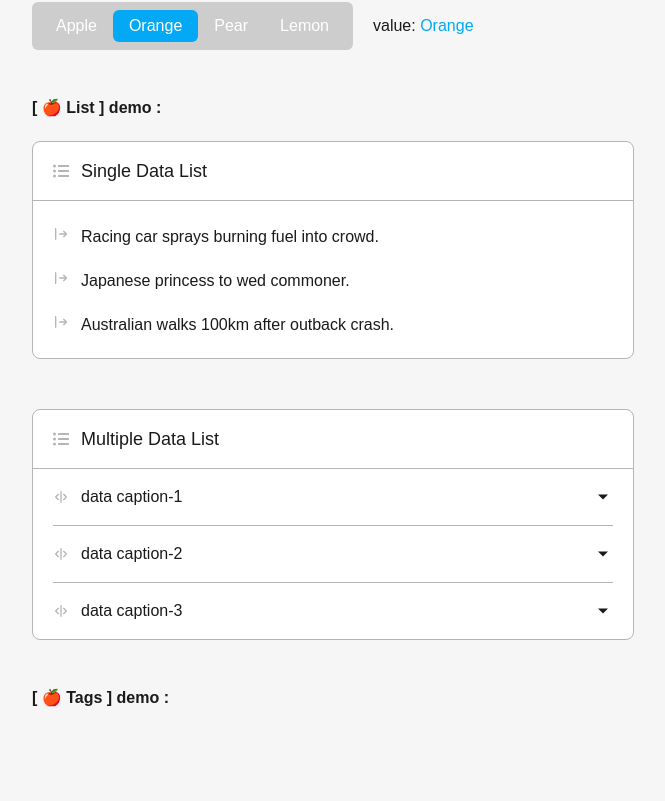
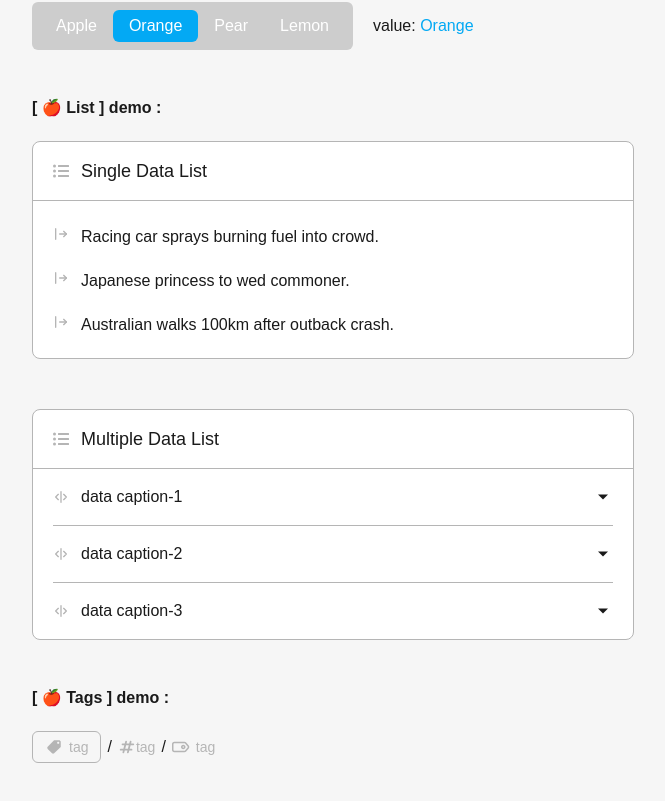
Before and after one commit to steve19890707/UI-Components, a React (Create React App) app: page / in a window 1280 px wide. Shown: the part 1169-1970 px from the top of the page, without its empty margins (18-683 px from the left). Built offline with nearby package versions, Linux system fonts and the light colour scheme.

Commit message:
[update] tags

```diff
--- a/src/UI-components/Tags.js
+++ b/src/UI-components/Tags.js
@@ -1,26 +1,120 @@
 import { noop } from "lodash";
-import { useState, useEffect } from "react";
+import { useState } from "react";
 import styled from "styled-components";
 import { themes } from "../theme-style";
-// import { randomMakeId } from "../tools";
+import { IoMdPricetag } from "react-icons/io";
+import { HiHashtag } from "react-icons/hi";
+import { CgTag } from "react-icons/cg";
 
-const StyledTags = styled.div``;
+const StyledTags = styled.div`
+  .svg-react-icons {
+    width: 18px;
+    height: 18px;
+    fill: ${({ props }) =>
+      props.status ? props.themeColor.main : props.themeColor.border};
+    color: ${({ props }) =>
+      props.status ? props.themeColor.main : props.themeColor.border};
+    transition: 0.2s;
+  }
+  .tag-value {
+    font-size: 14px;
+    color: ${({ props }) =>
+      props.status ? props.themeColor.main : props.themeColor.border};
+    transition: 0.2s;
+  }
+`;
+
+const StyledDefaultTag = styled.div`
+  display: flex;
+  align-items: center;
+  padding: 6px 12px;
+  border-radius: 6px;
+  border: 1px solid
+    ${({ props }) =>
+      props.status ? props.themeColor.main : props.themeColor.border};
+  transition: 0.2s;
+  cursor: pointer;
+  .svg-react-icons {
+    margin-right: 6px;
+  }
+`;
+
+const StyledHashTag = styled.div`
+  display: flex;
+  align-items: center;
+  cursor: pointer;
+`;
+
+const StyledHorizontal = styled.div`
+  display: flex;
+  align-items: center;
+  .svg-react-icons {
+    margin-right: 6px;
+  }
+  cursor: pointer;
+`;
+
+const FatchTagType = ({
+  type = "defalut",
+  theme = "light",
+  status = false,
+  value = "",
+}) => {
+  switch (type) {
+    case "hashtag":
+      return (
+        <StyledHashTag>
+          <HiHashtag className="svg-react-icons" />
+          <div className="tag-value">{value}</div>
+        </StyledHashTag>
+      );
+    case "horizontal":
+      return (
+        <StyledHorizontal>
+          <CgTag className="svg-react-icons" />
+          <div className="tag-value">{value}</div>
+        </StyledHorizontal>
+      );
+    default:
+      return (
+        <StyledDefaultTag
+          props={{
+            themeColor: themes[theme] || themes,
+            status: status,
+          }}
+        >
+          <IoMdPricetag className="svg-react-icons" />
+          <div className="tag-value">{value}</div>
+        </StyledDefaultTag>
+      );
+  }
+};
 
 export const Tags = ({
   theme = "light",
-  type = "a",
+  type = "defalut",
   value = "tag",
   selected = false,
   onClick = noop,
 }) => {
-  const [selected, setSelected] = useState(selected);
+  const [selectedStatus, setSelectedStatus] = useState(selected);
   return (
     <StyledTags
       props={{
         themeColor: themes[theme] || themes,
+        status: selectedStatus,
+      }}
+      onClick={() => {
+        setSelectedStatus((prev) => !prev);
+        onClick(!selectedStatus);
       }}
     >
-      <div>{value}</div>
+      <FatchTagType
+        type={type}
+        theme={theme}
+        status={selectedStatus}
+        value={value}
+      />
     </StyledTags>
   );
 };
--- a/src/components/App.js
+++ b/src/components/App.js
@@ -10,6 +10,7 @@ import { Input } from "../UI-components/Input";
 import { DatePicker } from "../UI-components/DatePicker";
 import { Tab } from "../UI-components/Tab";
 import { List } from "../UI-components/List";
+import { Tags } from "../UI-components/Tags";
 
 const GlobalStyle = createGlobalStyle`
   body {
@@ -24,95 +25,104 @@ const GlobalStyle = createGlobalStyle`
 `;
 const StyledApp = styled.div`
   @keyframes blurIn {
-    0% { filter: blur(1rem); }
-    100% { filter: blur(0); }
+    0% {
+      filter: blur(1rem);
+    }
+    100% {
+      filter: blur(0);
+    }
   }
   .app-content {
-    box-sizing:border-box ;
-    padding:50px;
+    box-sizing: border-box;
+    padding: 50px;
   }
   .app-title {
     position: relative;
-    width:100% ;
-    background-color:#0f0b08 ;
+    width: 100%;
+    background-color: #0f0b08;
     height: 120px;
-    overflow:hidden ;
+    overflow: hidden;
   }
   .app-title .banner {
-    opacity:.8 ;
+    opacity: 0.8;
     position: absolute;
-    top:50% ;
-    left:50% ;
-    transform: translate(-50%,-50%);
-    width:500px;
-    height:100%;
-    background-image: ${({devEnv})=> `url(".${devEnv ? '/UI-Components' : ''}/imgs/banner.jpg")`};
-    background-position:center -50px;
-    background-size:500px ;
-    z-index:1 ;
+    top: 50%;
+    left: 50%;
+    transform: translate(-50%, -50%);
+    width: 500px;
+    height: 100%;
+    background-image: ${({ devEnv }) =>
+      `url(".${devEnv ? "/UI-Components" : ""}/imgs/banner.jpg")`};
+    background-position: center -50px;
+    background-size: 500px;
+    z-index: 1;
     animation: blurIn 1s;
   }
   .app-title span {
     position: absolute;
-    bottom:10% ;
-    left:50% ;
-    transform: translate(-50%,0%);
-    font-size:14px ;
-    color:#fff ;
-    text-shadow:0 0 5px rgba(0,0,0,0.6) ;
-    z-index:2 ;
+    bottom: 10%;
+    left: 50%;
+    transform: translate(-50%, 0%);
+    font-size: 14px;
+    color: #fff;
+    text-shadow: 0 0 5px rgba(0, 0, 0, 0.6);
+    z-index: 2;
   }
   .app-caption {
-    font-size:16px;
-    font-weight:bold ;
-    margin-bottom:25px ;
+    font-size: 16px;
+    font-weight: bold;
+    margin-bottom: 25px;
   }
   .theme-btns {
-    display:flex ;
-    align-items:center ;
-    margin-bottom:25px ;
+    display: flex;
+    align-items: center;
+    margin-bottom: 25px;
     button {
       border-radius: 50px;
-      padding:8px 16px;
-      border:0 ;
-      font-size:16px;
-      box-shadow: 0 0 5px rgba(0,0,0,0.3);
+      padding: 8px 16px;
+      border: 0;
+      font-size: 16px;
+      box-shadow: 0 0 5px rgba(0, 0, 0, 0.3);
       cursor: pointer;
     }
-    button:nth-child(1){
+    button:nth-child(1) {
       background-color: ${themes.light.bottom};
       color: ${themes.light.color};
       margin-right: 12px;
     }
-    button:nth-child(2){
+    button:nth-child(2) {
       background-color: ${themes.dark.bottom};
       color: ${themes.dark.color};
       margin-right: 12px;
     }
   }
   .demo-compnent {
-    display:flex ;
-    align-items:center ;
+    display: flex;
+    align-items: center;
     margin-bottom: 50px;
   }
   .compnent-value {
-    font-size:16px;
-    margin-left:20px;
+    font-size: 16px;
+    margin-left: 20px;
     span {
       color: ${({ theme }) => themes[theme].main};
     }
   }
+  .demo-seprate {
+    padding: 0 6px;
+  }
 `;
 export const App = () => {
-  const devEnv = process.env.NODE_ENV === 'development';
-  const [theme, setTheme] = useState('light')
-  const [dropInputDemoVal, setDropInputDemoVal] = useState('');
-  const [buttonDemoVal, setButtonDemoVal] = useState('');
+  const devEnv = process.env.NODE_ENV === "development";
+  const [theme, setTheme] = useState("light");
+  const [dropInputDemoVal, setDropInputDemoVal] = useState("");
+  const [buttonDemoVal, setButtonDemoVal] = useState("");
   const [switchDemoVal, setSwitchDemoVal] = useState(false);
-  const [inputDemoVal, setInputDemoVal] = useState('');
-  const [datePickerDemoVal, setDatePickerDemoVal] = useState('YYYY/MM/DD');
-  const [tabDemoVal, setTabDemoVal] = useState('Orange');
-  return <StyledApp theme={theme} devEnv={devEnv}>
+  const [inputDemoVal, setInputDemoVal] = useState("");
+  const [datePickerDemoVal, setDatePickerDemoVal] = useState("YYYY/MM/DD");
+  const [tabDemoVal, setTabDemoVal] = useState("Orange");
+  return (
+    <StyledApp theme={theme} devEnv={devEnv}>
       <GlobalStyle theme={theme} />
       <div className="app-title">
         <span>ADAM UI</span>
@@ -120,34 +130,47 @@ export const App = () => {
       </div>
       <div className="app-content">
         <div className="theme-btns">
-        <button onClick={() => setTheme('light')}>light</button>
-        <button onClick={() => setTheme('dark')}>dark</button>
+          <button onClick={() => setTheme("light")}>light</button>
+          <button onClick={() => setTheme("dark")}>dark</button>
         </div>
         <div className="app-caption">[ 🍎 drop input ] demo :</div>
         <div className="demo-compnent">
           <DropInput
             theme={theme}
-          datalist={[{ value: "Apple", id: 1 }, { value: "Orange", id: 2 }, { value: "Pear", id: 3 }, { value: "Lemon", id: 4 }, { value: "Apple1", id: 5 }, { value: "Orange2", id: 6 }, { value: "Pear3", id: 7 }, { value: "Lemon4", id: 8 }]}
+            datalist={[
+              { value: "Apple", id: 1 },
+              { value: "Orange", id: 2 },
+              { value: "Pear", id: 3 },
+              { value: "Lemon", id: 4 },
+              { value: "Apple1", id: 5 },
+              { value: "Orange2", id: 6 },
+              { value: "Pear3", id: 7 },
+              { value: "Lemon4", id: 8 },
+            ]}
             onClick={(e) => setDropInputDemoVal(e)}
           />
-        <div className="compnent-value">value: <span>{dropInputDemoVal.value}</span>, id: <span>{dropInputDemoVal.id}</span></div>
+          <div className="compnent-value">
+            value: <span>{dropInputDemoVal.value}</span>, id:{" "}
+            <span>{dropInputDemoVal.id}</span>
+          </div>
         </div>
         <div className="app-caption">[ 🍎 button ] demo :</div>
         <div className="demo-compnent">
-        <Button
-          theme={theme}
-          onClick={() => setButtonDemoVal('clicked!')}
-        />
-        <div className="compnent-value">value: <span>{buttonDemoVal}</span></div>
+          <Button theme={theme} onClick={() => setButtonDemoVal("clicked!")} />
+          <div className="compnent-value">
+            value: <span>{buttonDemoVal}</span>
+          </div>
         </div>
         <div className="app-caption">[ 🍎 switch ] demo :</div>
         <div className="demo-compnent">
           <Switch
             theme={theme}
             status={switchDemoVal}
-          onChange={() => setSwitchDemoVal(prev => !prev)}
+            onChange={() => setSwitchDemoVal((prev) => !prev)}
           />
-        <div className="compnent-value">value: <span>{switchDemoVal ? 'true' : 'false'}</span></div>
+          <div className="compnent-value">
+            value: <span>{switchDemoVal ? "true" : "false"}</span>
+          </div>
         </div>
         <div className="app-caption">[ 🍎 input ] demo :</div>
         <div className="demo-compnent">
@@ -156,14 +179,21 @@ export const App = () => {
             datalist={["@fresco.tech", "@google.com"]}
             onChange={(val) => setInputDemoVal(val)}
           />
-        <div className="compnent-value">value: <span>{inputDemoVal}</span></div>
+          <div className="compnent-value">
+            value: <span>{inputDemoVal}</span>
+          </div>
         </div>
         <div className="app-caption">[ 🍎 date picker ] demo :</div>
         <div className="demo-compnent">
-        <DatePicker theme={theme}
-          onClick={(val) => setDatePickerDemoVal(val.selected.format('YYYY/MM/DD'))}
+          <DatePicker
+            theme={theme}
+            onClick={(val) =>
+              setDatePickerDemoVal(val.selected.format("YYYY/MM/DD"))
+            }
           />
-        <div className="compnent-value">value: <span>{datePickerDemoVal}</span></div>
+          <div className="compnent-value">
+            value: <span>{datePickerDemoVal}</span>
+          </div>
         </div>
         <div className="app-caption">[ 🍎 Tab ] demo :</div>
         <div className="demo-compnent">
@@ -172,49 +202,82 @@ export const App = () => {
             defaultId={2}
             dataList={[
               {
-              value: 'Apple', id: 1
-            }, {
-              value: 'Orange', id: 2
-            }, {
-              value: "Pear", id: 3
-            }, {
-              value: "Lemon", id: 4
-            }
+                value: "Apple",
+                id: 1,
+              },
+              {
+                value: "Orange",
+                id: 2,
+              },
+              {
+                value: "Pear",
+                id: 3,
+              },
+              {
+                value: "Lemon",
+                id: 4,
+              },
             ]}
             onClick={(val) => setTabDemoVal(val.value)}
           />
-        <div className="compnent-value">value: <span>{tabDemoVal}</span></div>
+          <div className="compnent-value">
+            value: <span>{tabDemoVal}</span>
+          </div>
         </div>
         <div className="app-caption">[ 🍎 List ] demo :</div>
         <div className="demo-compnent">
           <List
             theme={theme}
-          header='Single Data List'
-          data={['Racing car sprays burning fuel into crowd.', 'Japanese princess to wed commoner.', 'Australian walks 100km after outback crash.']}
+            header="Single Data List"
+            data={[
+              "Racing car sprays burning fuel into crowd.",
+              "Japanese princess to wed commoner.",
+              "Australian walks 100km after outback crash.",
+            ]}
           />
         </div>
         <div className="demo-compnent">
           <List
             theme={theme}
-          header='Multiple Data List'
-          dataType='multiple'
+            header="Multiple Data List"
+            dataType="multiple"
             data={[
               {
-              title: 'data caption-1',
-              data: ['Racing car sprays burning fuel into crowd.', 'Japanese princess to wed commoner.', 'Australian walks 100km after outback crash.']
+                title: "data caption-1",
+                data: [
+                  "Racing car sprays burning fuel into crowd.",
+                  "Japanese princess to wed commoner.",
+                  "Australian walks 100km after outback crash.",
+                ],
               },
               {
-              title: 'data caption-2',
-              data: ['Racing car sprays burning fuel into crowd.', 'Japanese princess to wed commoner.', 'Australian walks 100km after outback crash.']
+                title: "data caption-2",
+                data: [
+                  "Racing car sprays burning fuel into crowd.",
+                  "Japanese princess to wed commoner.",
+                  "Australian walks 100km after outback crash.",
+                ],
               },
               {
-              title: 'data caption-3',
-              data: ['Racing car sprays burning fuel into crowd.', 'Japanese princess to wed commoner.', 'Australian walks 100km after outback crash.']
+                title: "data caption-3",
+                data: [
+                  "Racing car sprays burning fuel into crowd.",
+                  "Japanese princess to wed commoner.",
+                  "Australian walks 100km after outback crash.",
+                ],
               },
             ]}
           />
         </div>
         <div className="app-caption">[ 🍎 Tags ] demo :</div>
+        <div className="demo-compnent">
+          <Tags />
+          <span className="demo-seprate">/</span>
+          <Tags type="hashtag" />
+          <span className="demo-seprate">/</span>
+          <Tags type="horizontal" />
+        </div>
       </div>
     </StyledApp>
-}
+  );
+};
```
Lines whose indentation alone changed are shown as unchanged.
